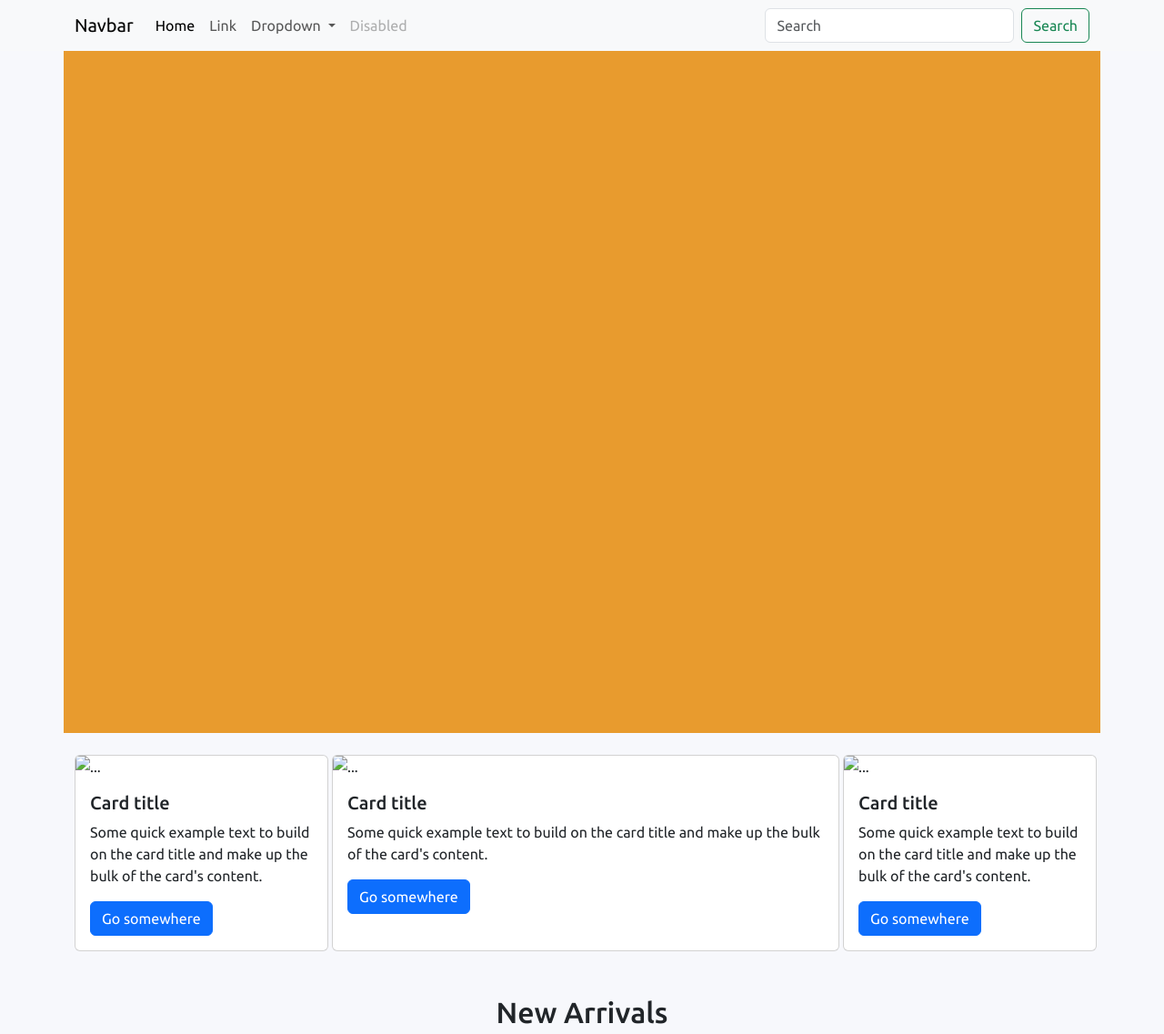
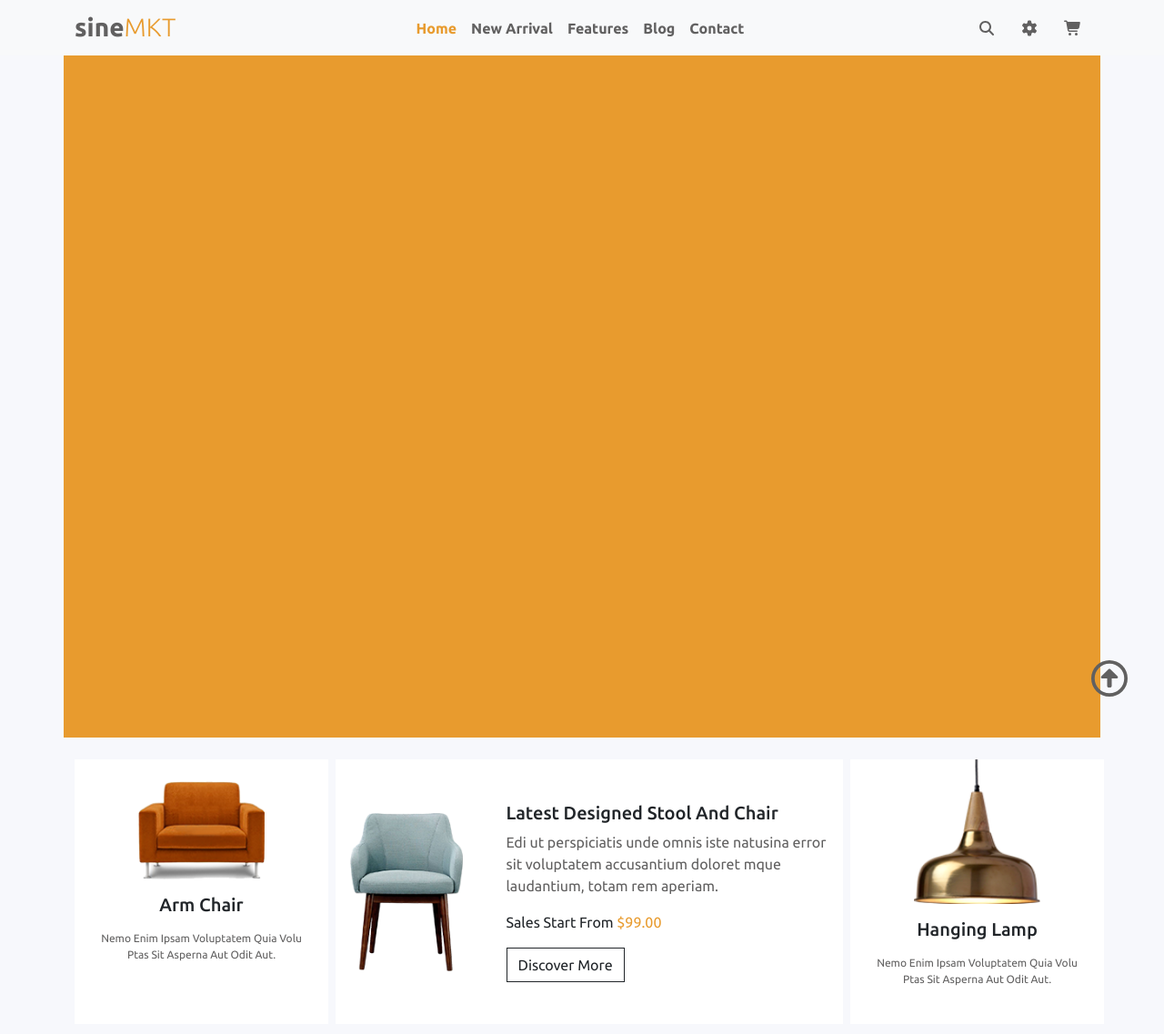
Before and after one commit to SEMG90/PureProjects, a plain HTML site: page furniture_ecommerce/index.html in a window 1280 px wide. Shown: the top 1137 px of the page at 91% size. Drawn offline with Linux system fonts and the light colour scheme.

Commit message:
commit v4

```diff
--- a/furniture_ecommerce/css/index.css
+++ b/furniture_ecommerce/css/index.css
@@ -50,6 +50,23 @@ a{
 
 /* special css */
 
+/* section:nav */
+/* nav >> navbar-nav */
+nav .navbar-nav a.first-link{
+    color: var(--light-color);
+}
+nav .navbar-nav a.first-link:hover{
+    color: var(--dark-color);
+}
+nav .navbar-nav a{
+    color: var(--dark-color);
+    transition: 0.5s;
+    font-weight: 600;
+}
+nav .navbar-nav a:hover{
+    color: var(--light-color);
+}
+
 /* section:header */
 /* header >> slider */
 header .slider{
@@ -58,6 +75,14 @@ header .slider{
     height:750px;
 }
 
+/* section:discover */
+/* discover >> card */
+.discover .card{
+    border-radius: 0;
+}
+.discover .card .btn{
+    border-radius: 0;
+}
 /* section:colection */
 .collection{
     background-color: var(--bg-dark-color);
@@ -83,3 +108,15 @@ header .slider{
 .footer-links .in-mail input:focus{
     border: 0px;
 }
+
+/* div:arrow */
+.arrow{
+    bottom: 25px;
+    right: 35px;
+}
+.arrow a svg{
+    color: var(--dark-color);
+}
+.arrow a svg:hover{
+    color: var(--light-color);
+}
--- a/furniture_ecommerce/index.html
+++ b/furniture_ecommerce/index.html
@@ -23,43 +23,47 @@
       <!-- nav -->
       <nav class="navbar navbar-expand-lg bg-body-tertiary">
         <div class="container">
-          <a class="navbar-brand" href="#">Navbar</a>
+          <a class="navbar-brand" href="#home">
+            <span class="dark-color fw-bold h3">sine</span><span class="light-color fw-light h3">MKT</span>
+          </a>
           <button class="navbar-toggler" type="button" data-bs-toggle="collapse" data-bs-target="#navbarSupportedContent" aria-controls="navbarSupportedContent" aria-expanded="false" aria-label="Toggle navigation">
             <span class="navbar-toggler-icon"></span>
           </button>
           <div class="collapse navbar-collapse" id="navbarSupportedContent">
-            <ul class="navbar-nav me-auto mb-2 mb-lg-0">
+            <ul class="navbar-nav m-auto mb-2 mb-lg-0">
               <li class="nav-item">
-                <a class="nav-link active" aria-current="page" href="#">Home</a>
+                <a class="nav-link first-link" aria-current="page" href="#home">Home</a>
               </li>
               <li class="nav-item">
-                <a class="nav-link" href="#">Link</a>
-              </li>
-              <li class="nav-item dropdown">
-                <a class="nav-link dropdown-toggle" href="#" role="button" data-bs-toggle="dropdown" aria-expanded="false">
-                  Dropdown
-                </a>
-                <ul class="dropdown-menu">
-                  <li><a class="dropdown-item" href="#">Action</a></li>
-                  <li><a class="dropdown-item" href="#">Another action</a></li>
-                  <li><hr class="dropdown-divider"></li>
-                  <li><a class="dropdown-item" href="#">Something else here</a></li>
-                </ul>
+                <a class="nav-link" href="#arrival">New Arrival</a>
               </li>
               <li class="nav-item">
-                <a class="nav-link disabled" aria-disabled="true">Disabled</a>
+                <a class="nav-link" href="#features">Features</a>
+              </li>
+              <li class="nav-item">
+                <a class="nav-link" href="#blog">Blog</a>
+              </li>
+              <li class="nav-item">
+                <a class="nav-link" href="#footer-links">Contact</a>
               </li>
             </ul>
-            <form class="d-flex" role="search">
-              <input class="form-control me-2" type="search" placeholder="Search" aria-label="Search">
-              <button class="btn btn-outline-success" type="submit">Search</button>
-            </form>
+            <div class="services">
+              <span class="px-2">
+                <i class="fa-solid fa-magnifying-glass dark-color"></i>
+              </span>
+              <span class="px-3">
+                <i class="fa-solid fa-gear dark-color"></i>
+              </span>
+              <span class="px-2">
+                <i class="fa-solid fa-cart-shopping dark-color"></i>
+              </span>
+            </div>
           </div>
         </div>
       </nav>
 
       <!-- slider -->
-        <header>
+        <header id="home">
         <div class="container">
           <div class="row">
             <div class="slider">
@@ -73,32 +77,31 @@
         <section class="discover py-4">
         <div class="container">
           <div class="row">
-            <div class="block d-flex flex-column flex-lg-row gap-1">
+            <div class="block d-flex flex-column flex-lg-row gap-4 gap-lg-2">
               <!-- card-1 -->
-              <div class="card col-12 col-lg-3">
-                <img src="..." class="card-img-top" alt="...">
-                <div class="card-body">
-                  <h5 class="card-title">Card title</h5>
-                  <p class="card-text">Some quick example text to build on the card title and make up the bulk of the card's content.</p>
-                  <a href="#" class="btn btn-primary">Go somewhere</a>
+              <div class="card col-12 col-lg-3 border-0 py-4">
+                <img src="assets/images/discover-more/p1.png" class="card-img-top img-fluid w-50 m-auto" alt="arm chair">
+                <div class="card-body text-center">
+                  <h5 class="card-title text-capitalize pb-2">arm chair</h5>
+                  <p class="card-text text-capitalize f-small dark-color">Nemo enim ipsam voluptatem quia volu ptas sit asperna aut odit aut.</p>
                 </div>
               </div>
               <!-- card-2 -->
-              <div class="card col-12 col-lg-6">
-                <img src="..." class="card-img-top" alt="...">
-                <div class="card-body">
-                  <h5 class="card-title">Card title</h5>
-                  <p class="card-text">Some quick example text to build on the card title and make up the bulk of the card's content.</p>
-                  <a href="#" class="btn btn-primary">Go somewhere</a>
+              <div class="card col-12 col-lg-6 border-0 py-4 d-flex flex-column flex-lg-row align-items-lg-center justify-content-lg-between">
+                <img src="assets/images/discover-more/p2.png" class="card-img-top img-fluid w-25 m-auto ps-3" alt="stool and chair">
+                <div class="card-body text-center text-lg-start ps-5">
+                  <h5 class="card-title text-capitalize">latest designed stool and chair</h5>
+                  <p class="card-text dark-color">Edi ut perspiciatis unde omnis iste natusina error sit voluptatem accusantium doloret mque laudantium, totam rem aperiam.</p>
+                  <p class="text-capitalize">Sales Start from <span class="light-color">$99.00</span></p>
+                  <a href="#" class="btn btn-outline-dark text-capitalize">discover more</a>
                 </div>
               </div>
               <!-- card-3 -->
-              <div class="card col-12 col-lg-3">
-                <img src="..." class="card-img-top" alt="...">
-                <div class="card-body">
-                  <h5 class="card-title">Card title</h5>
-                  <p class="card-text">Some quick example text to build on the card title and make up the bulk of the card's content.</p>
-                  <a href="#" class="btn btn-primary">Go somewhere</a>
+              <div class="card col-12 col-lg-3 border-0 pb-4">
+                <img src="assets/images/discover-more/p3.png" class="card-img-top img-fluid w-50 m-auto" alt="hanging lamp">
+                <div class="card-body text-center">
+                  <h5 class="card-title text-capitalize pb-2">hanging lamp</h5>
+                  <p class="card-text text-capitalize f-small dark-color">Nemo enim ipsam voluptatem quia volu ptas sit asperna aut odit aut.</p>
                 </div>
               </div>
             </div>
@@ -107,7 +110,7 @@
         </section>
 
       <!-- arrival -->
-        <section class="arrival py-4">
+        <section class="arrival py-4" id="arrival">
         <div class="container">
           <div class="row">
             <h2 class="text-capitalize text-center">new arrivals</h2>
@@ -193,7 +196,7 @@
       </sction>
 
       <!-- products -->
-      <section class="products py-4">
+      <section class="products py-4" id="features">
         <div class="container">
           <div class="row">
             <h2 class="text-capitalize text-center">featured products</h2>
@@ -236,7 +239,7 @@
       </section>
 
       <!-- blog -->
-      <section class="blog py-4">
+      <section class="blog py-4" id="blog">
         <div class="container">
           <div class="row">
             <h2 class="text-capitalize text-center">latest blog</h2>
@@ -297,7 +300,7 @@
       </section>
 
       <!-- footer-links -->
-      <section class="footer-links">
+      <section class="footer-links" id="footer-links">
         <div class="container">
           <div class="row">
             <div class="block text-center d-flex flex-column flex-md-row flex-md-wrap align-items-md-start justify-content-md-between">
@@ -377,6 +380,11 @@
           </div>
         </div>
       </footer>
+
+      <!-- arrow -->
+       <div class="arrow position-fixed">
+        <a href="#home"><i class="fa-regular fa-circle-up h1"></i></a>
+       </div>
     </main>
     <!-- end main -->
 
```
Also changed, not shown: 1 other file.
